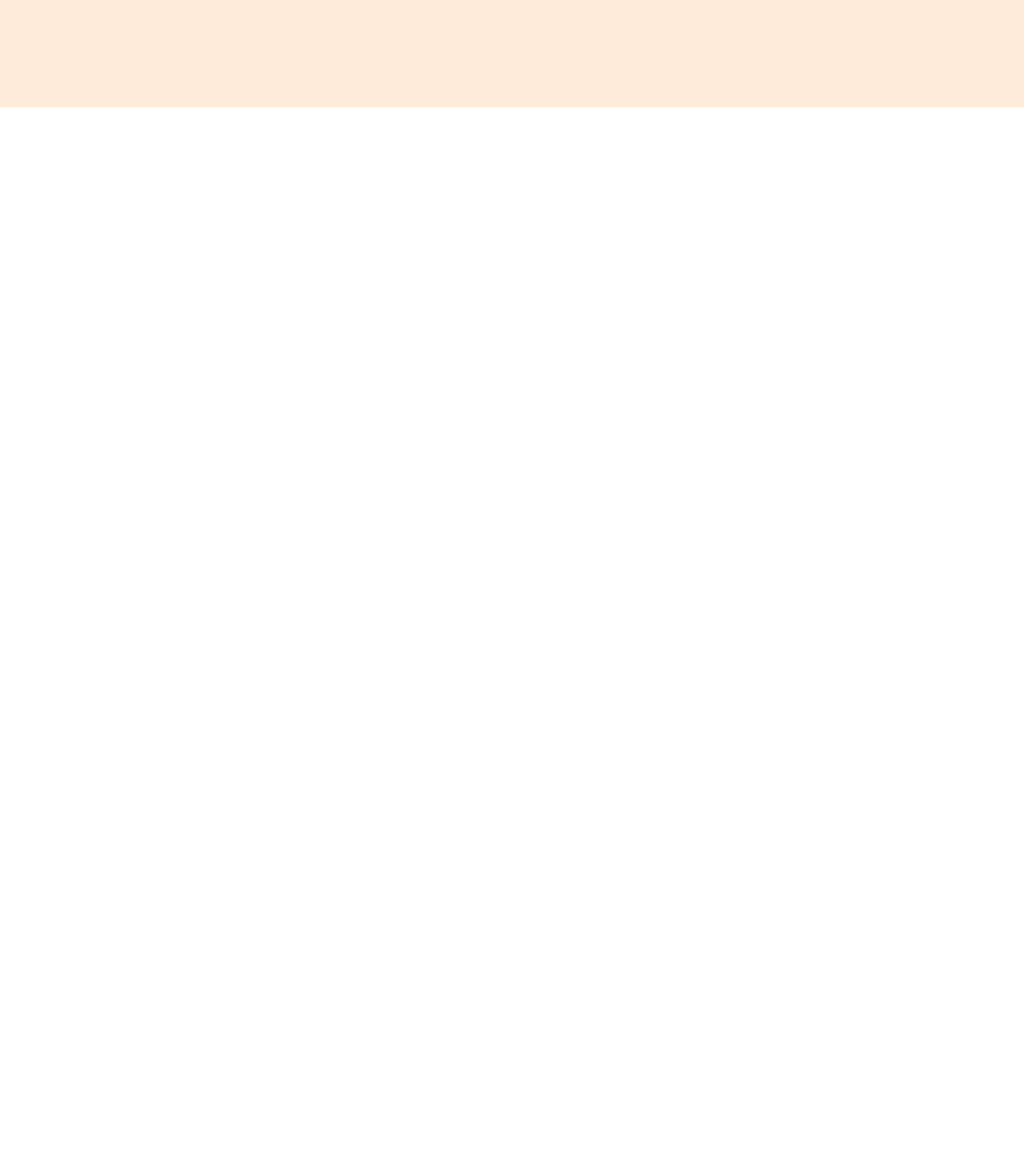
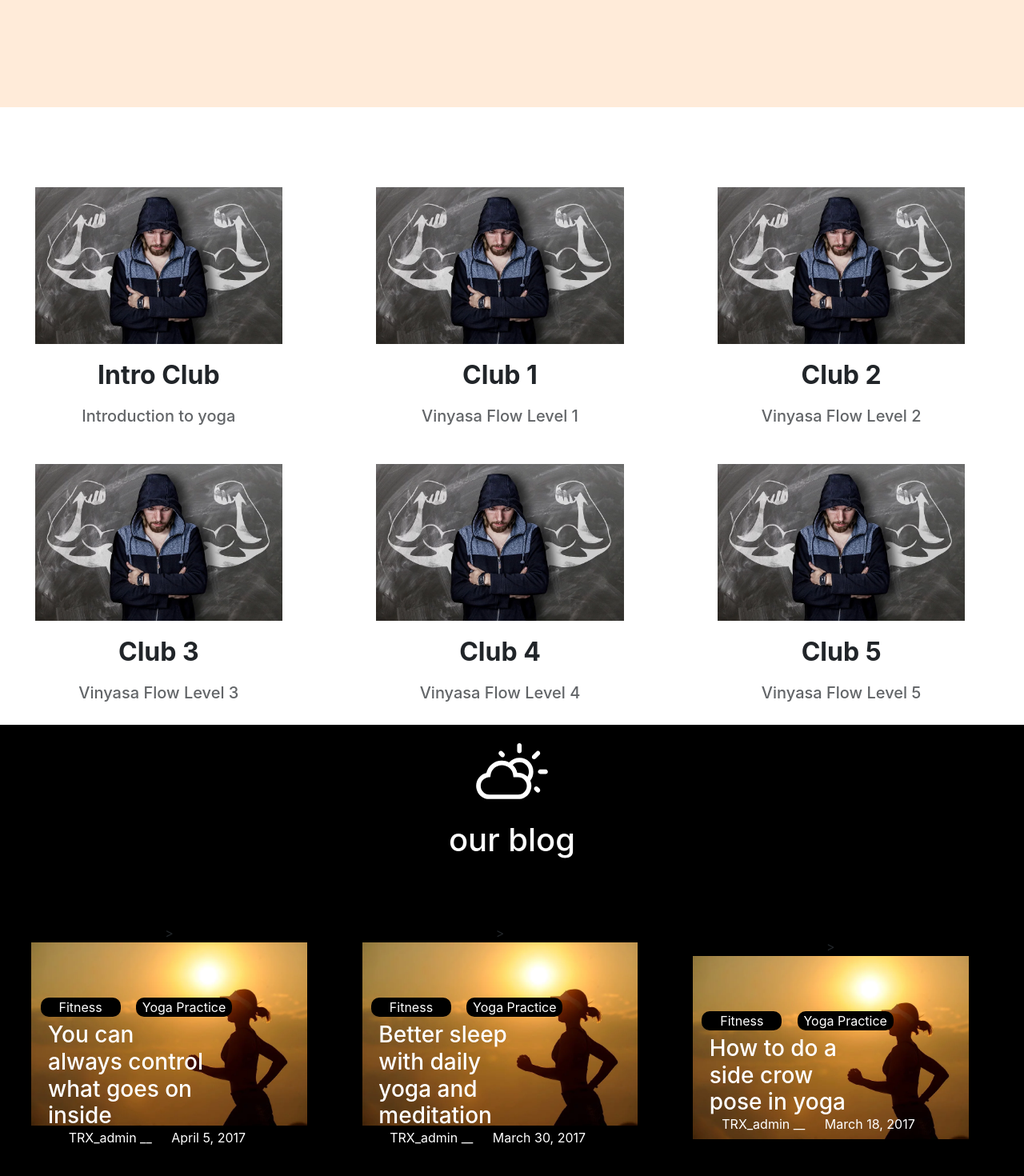
Before and after one commit to SaiAshish9/fitby, a React (Create React App) app: page / in a window 1280 px wide. Shown: the part 988-2458 px from the top of the page at 80% size. Before the commit the page ends 1362 px from the top, so only its background shows below. Built offline with nearby package versions, Linux system fonts and the light colour scheme.

Commit message:
added blogs

```diff
--- a/package.json
+++ b/package.json
@@ -1,6 +1,7 @@
 {
   "name": "fitsby",
   "version": "0.1.0",
+  "homepage": "https://saiashish9.github.io/fitsby",
   "private": true,
   "dependencies": {
     "bootstrap": "^4.4.1",
--- /dev/null
+++ b/src/components/Blogs/Blogs.js
@@ -0,0 +1,89 @@
+import React from 'react'
+
+import {WiDayCloudy} from 'react-icons/wi'
+
+import C2 from '../../assets/C2.jpg'
+
+const Blogs = () => {
+
+
+const data=[
+
+{
+    desc:'You can always control what goes on inside',
+    date:'April 5, 2017'
+},
+{
+    desc:'Better sleep with daily yoga and meditation',
+    date:'March 30, 2017'
+},
+{
+    desc:'How to do a side crow pose in yoga',
+    date:'March 18, 2017'
+}
+
+]
+
+
+
+    return (
+        <div style={{minHeight:'40vh',background:'black',padding:20}}>
+
+
+<h1 style={{color:'white',textAlign:'center'}} >
+
+<WiDayCloudy color={"white"} size={100} style={{display:'bold',textAlign:'center'}} />
+<br/>
+    our blog
+</h1>
+
+
+<div className="row" style={{width:'100%',marginTop:'10vh'}}>
+
+{
+    data.map((data,i)=>(
+
+
+<div className="col-md-4" style={{display:'flex',flexDirection:'column',alignItems:'center',justifyContent:'center',textAlign:'center'}}> >
+
+<a href="https://google.com/" target="_blank" rel="noopener referrer" style={{textDecoration:'none'}} >
+
+
+<img src={C2} style={{ position: 'relative',zIndex:'0',width:'90%', textAlign:'center',margin:'auto',cursor:'pointer'}} />
+
+
+<p style={{ minWidth:'100px',marginRight:10,  position:'relative', left:'8%',textAlign:'center',  bottom:'160px',width:'5vw',zIndex:1, background: 'black',color:'white',borderRadius:10}} >
+    Fitness
+</p>
+
+<p style={{minWidth:'120px', position:'relative', left:150,textAlign:'center',  bottom:'200px',width:'7vw',zIndex:1, background: 'black',color:'white',borderRadius:10}} >
+Yoga Practice
+</p>
+
+<h3 style={{color:'white',width:200,textAlign:'start',position:'relative',left:40,bottom:210}}>
+{data.desc}
+</h3>
+
+
+<p style={{color:'white',position:'relative',left:'-4%',bottom:220}} >
+TRX_admin   __ <span style={{marginLeft:20}}>
+{data.date}
+    </span>
+</p>
+</a>
+
+
+</div>
+
+    ))
+}
+
+
+</div>
+
+
+        </div>
+    )
+}
+
+export default Blogs
--- /dev/null
+++ b/src/components/Gallery/Gallery.js
@@ -0,0 +1,79 @@
+import React from 'react'
+
+import C3 from '../../assets/C3.jpg'
+
+const Gallery = () => {
+
+
+const data=[
+
+{
+        title:'Intro Club',
+        desc:'Introduction to yoga'
+},
+{
+    title:'Club 1',
+    desc:'Vinyasa Flow Level 1 '
+},
+{
+    title:'Club 2',
+    desc:'Vinyasa Flow Level 2 '
+},{
+    title:'Club 3',
+    desc:'Vinyasa Flow Level 3 '
+},{
+    title:'Club 4',
+    desc:'Vinyasa Flow Level 4 '
+},{
+    title:'Club 5',
+    desc:'Vinyasa Flow Level 5 '
+}
+
+
+]
+
+    return (
+        <div className="row" style={{minHeight:'50vh',width:'100%',marginTop:'10vh'}}  >
+
+
+
+{
+    data.map((data,i)=>(
+
+<div key={i+1} className="col-md-4" style={{display:'flex', flexDirection:'column', align:'center',justifyContent:'center',padding:20}}  >
+
+<img
+
+src={C3}
+
+style={{width:'80%', margin:'auto',textAlign:'center'}}
+
+/>
+
+
+<h2 style={{fontWeight:'bold',textAlign:'center',margin:20}} >
+
+{
+    data.title
+}
+</h2>
+
+<h5 style={{textAlign:'center',opacity:0.7}} >
+{data.desc}
+</h5>
+
+
+</div>
+
+
+    ))
+}
+
+
+
+
+        </div>
+    )
+}
+
+export default Gallery
--- a/src/pages/Homepage/Homepage.js
+++ b/src/pages/Homepage/Homepage.js
@@ -6,6 +6,10 @@ import Carousel from '../../components/Carousel/Carousel'
 
 import First from '../../components/First/First'
 
+import Gallery from '../../components/Gallery/Gallery'
+
+import Blogs from '../../components/Blogs/Blogs'
+
 const Homepage = () => {
     return (
         <div style={{width:'100%',overflowX:'hidden'}}>
@@ -13,12 +17,14 @@ const Homepage = () => {
             <Carousel/>
             <First/>
 
-<div  style={{width:'100%',minHeight:'40vh',background:'#ffebd9',marginBottom:'30vh'}}>
+<div  style={{width:'100%',minHeight:'40vh',background:'#ffebd9'}}>
 
 </div>
 
 
+<Gallery/>
 
+<Blogs/>
         </div>
     )
 }
```
